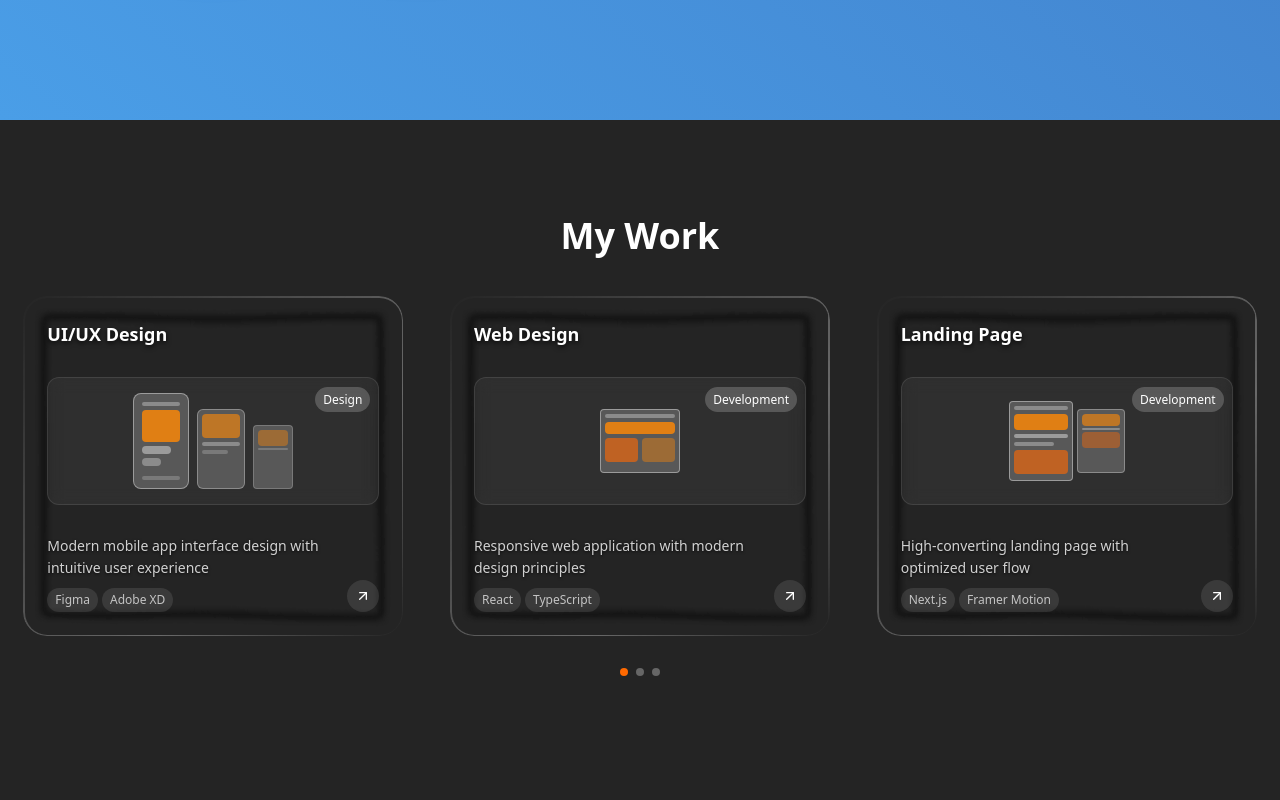
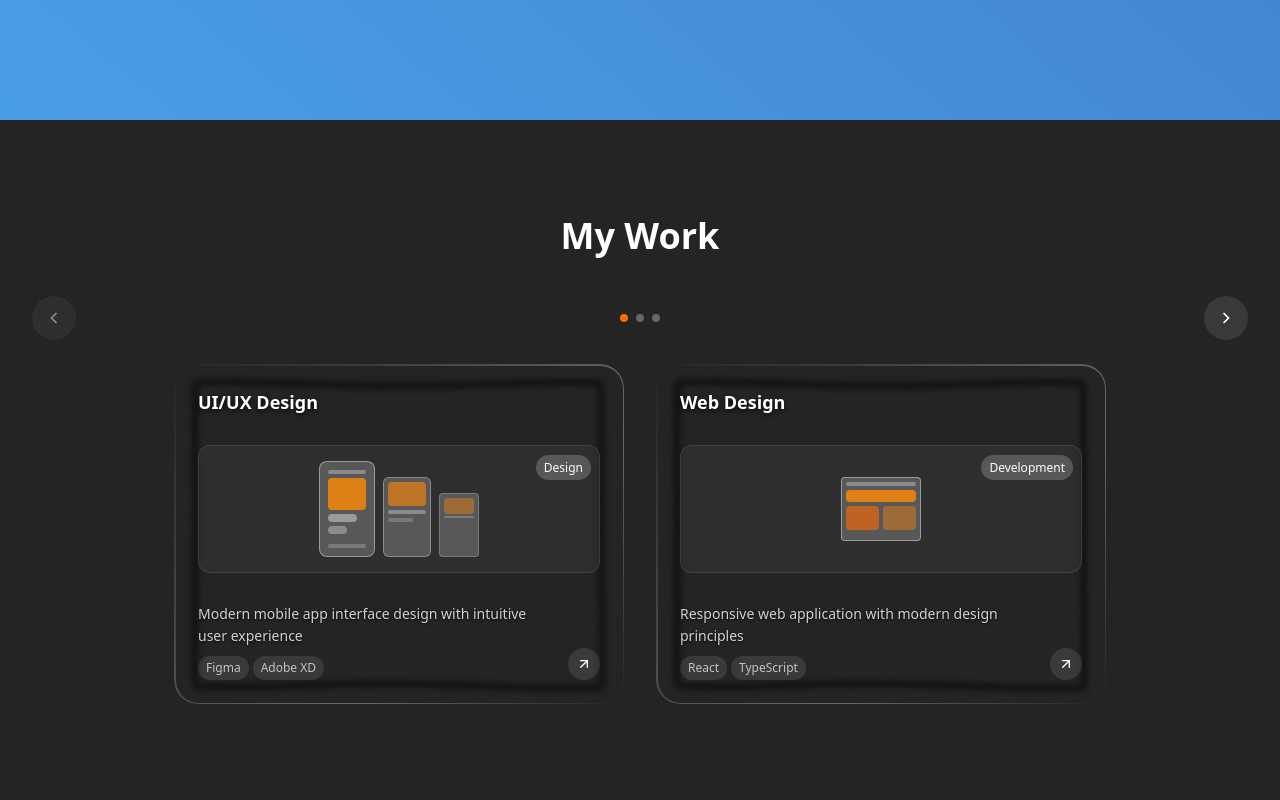
Before and after one commit to FallenUns/personal-website, a React (Vite) app: page / in a window 1280 px wide. Shown: the part 680-1480 px from the top of the page. Built offline with nearby package versions, Linux system fonts and the light colour scheme.

Commit message:
feat: Add responsive card layout and smooth scrolling functionality in ProjectsSection

```diff
--- a/src/components/CircularLoader.tsx
+++ b/src/components/CircularLoader.tsx
@@ -8,7 +8,9 @@ const CircularLoader: React.FC = () => {
   const radius = 50;
   const circumference = 2 * Math.PI * radius;
   // Calculate the stroke offset. As progress goes from 0 to 100, the offset goes from circumference to 0.
-  const strokeOffset = circumference - (progress / 100) * circumference;
+  // Ensure progress is always a valid number to prevent undefined values
+  const validProgress = Math.max(0, Math.min(100, progress || 0));
+  const strokeOffset = circumference - (validProgress / 100) * circumference;
 
   return (
     <motion.div
--- a/src/components/ProjectsSection.tsx
+++ b/src/components/ProjectsSection.tsx
@@ -1,4 +1,4 @@
-import React, { memo, useMemo } from 'react';
+import React, { memo, useMemo, useState, useRef, useEffect } from 'react';
 import { motion } from 'framer-motion';
 import LiquidGlass from './LiquidGlass';
 import { useComponentLoader } from '../contexts/LoadingContext'; // Import the hook
@@ -77,6 +77,41 @@ const DeviceMockup = memo(({ type, color }: { type: string; color: string }) =>
 
 DeviceMockup.displayName = 'DeviceMockup';
 
+// Hook for responsive card count
+const useResponsiveCards = () => {
+  const [visibleCards, setVisibleCards] = useState(2);
+  const [cardWidth, setCardWidth] = useState(500);
+
+  useEffect(() => {
+    const updateLayout = () => {
+      const screenWidth = window.innerWidth;
+
+      if (screenWidth < 768) { // Mobile
+        setVisibleCards(1);
+        setCardWidth(Math.min(340, screenWidth - 48)); // Full width minus padding
+      } else if (screenWidth < 1024) { // Tablet
+        setVisibleCards(1);
+        setCardWidth(Math.min(420, screenWidth - 64));
+      } else if (screenWidth < 1280) { // Small desktop
+        setVisibleCards(2);
+        setCardWidth(380);
+      } else if (screenWidth < 1536) { // Medium desktop
+        setVisibleCards(2);
+        setCardWidth(450);
+      } else { // Large desktop
+        setVisibleCards(2);
+        setCardWidth(500);
+      }
+    };
+
+    updateLayout();
+    window.addEventListener('resize', updateLayout);
+    return () => window.removeEventListener('resize', updateLayout);
+  }, []);
+
+  return { visibleCards, cardWidth };
+};
+
 // Memoize project data to prevent unnecessary re-creation
 const projects = [
   {
@@ -103,10 +138,29 @@ const projects = [
     technologies: ['Next.js', 'Framer Motion', 'CSS3'],
     category: 'Development'
   },
+  {
+    id: 4,
+    title: 'Mobile App',
+    description: 'Cross-platform mobile application with native performance',
+    mockupType: 'ui-ux',
+    technologies: ['React Native', 'Expo', 'Firebase'],
+    category: 'Mobile'
+  },
+  {
+    id: 5,
+    title: 'E-commerce',
+    description: 'Full-featured e-commerce platform with payment integration',
+    mockupType: 'web',
+    technologies: ['Next.js', 'Stripe', 'MongoDB'],
+    category: 'Development'
+  },
 ];
 
-const ProjectCard = memo(({ project, index }: { project: typeof projects[0]; index: number }) => {
-  const cardWidth = 380;
+const ProjectCard = memo(({ project, index, cardWidth }: {
+  project: typeof projects[0];
+  index: number;
+  cardWidth: number;
+}) => {
   const cardHeight = 340;
 
   // Optimize LiquidGlass props - disable expensive features during scroll
@@ -129,7 +183,7 @@ const ProjectCard = memo(({ project, index }: { project: typeof projects[0]; ind
     <motion.div
       initial={{ opacity: 0, y: 30 }}
       whileInView={{ opacity: 1, y: 0 }}
-      viewport={{ once: true, margin: "-10%" }}
+      viewport={{ once: true, margin: "0px 0px -10% 0px" }}
       transition={{
         duration: 0.5,
         ease: 'easeOut',
@@ -210,11 +264,52 @@ ProjectCard.displayName = 'ProjectCard';
 
 const ProjectsSection: React.FC = () => {
   useComponentLoader('ProjectsSection'); // Register component for loading
+  const [currentIndex, setCurrentIndex] = useState(0);
+  const scrollContainerRef = useRef<HTMLDivElement>(null);
+  const { visibleCards, cardWidth } = useResponsiveCards();
+
+  const totalCards = projects.length;
+  const maxIndex = Math.max(0, totalCards - visibleCards);
+
+  const scrollToIndex = (index: number) => {
+    const newIndex = Math.max(0, Math.min(maxIndex, index));
+    setCurrentIndex(newIndex);
+
+    if (scrollContainerRef.current) {
+      const gap = window.innerWidth < 640 ? 24 : 32; // Responsive gap
+      const cardWidthWithGap = cardWidth + gap;
+      const scrollPosition = newIndex * cardWidthWithGap;
+      scrollContainerRef.current.scrollTo({
+        left: scrollPosition,
+        behavior: 'smooth'
+      });
+    }
+  };
+
+  const handlePrevious = () => {
+    const step = visibleCards === 1 ? 1 : 1; // Move one card at a time for better UX
+    scrollToIndex(currentIndex - step);
+  };
+
+  const handleNext = () => {
+    const step = visibleCards === 1 ? 1 : 1; // Move one card at a time for better UX
+    scrollToIndex(currentIndex + step);
+  };
+
+  // Handle scroll events to update current index
+  const handleScroll = (e: React.UIEvent<HTMLDivElement>) => {
+    const container = e.currentTarget;
+    const gap = window.innerWidth < 640 ? 24 : 32; // Responsive gap
+    const cardWidthWithGap = cardWidth + gap;
+    const scrollLeft = container.scrollLeft;
+    const newIndex = Math.round(scrollLeft / cardWidthWithGap);
+    setCurrentIndex(Math.max(0, Math.min(maxIndex, newIndex)));
+  };
 
   return (
     <motion.section
       id="projects"
-      className="py-16 px-4 w-full pt-24"
+      className="py-16 px-4 sm:px-6 lg:px-8 w-full pt-24"
       initial={{ opacity: 0, y: 30 }}
       whileInView={{ opacity: 1, y: 0 }}
       viewport={{ once: true, margin: "-20%" }}
@@ -223,9 +318,9 @@ const ProjectsSection: React.FC = () => {
         ease: 'easeOut'
       }}
     >
-      <div className="max-w-7xl mx-auto w-full">
+      <div className="max-w-7xl mx-auto w-full flex flex-col items-center">
         <motion.h2
-          className="text-4xl font-bold text-center text-white mb-10"
+          className="text-3xl sm:text-4xl font-bold text-center text-white mb-8 sm:mb-10"
           initial={{ opacity: 0, y: 20 }}
           whileInView={{ opacity: 1, y: 0 }}
           viewport={{ once: true, margin: "-20%" }}
@@ -233,35 +328,73 @@ const ProjectsSection: React.FC = () => {
         >
           My Work
         </motion.h2>
+
+        {/* Navigation and Scrollable Container */}
+        <div className="relative w-full">
+          {/* Navigation Buttons */}
+          <div className="flex justify-between items-center mb-6 px-4 sm:px-0">
+            <button
+              onClick={handlePrevious}
+              disabled={currentIndex === 0}
+              className="p-2 sm:p-3 rounded-full bg-white/10 text-white hover:bg-white/20 disabled:opacity-50 disabled:cursor-not-allowed transition-all duration-300 backdrop-blur-sm"
+            >
+              <svg width="16" height="16" viewBox="0 0 24 24" fill="none" stroke="currentColor" strokeWidth="2" className="sm:w-5 sm:h-5">
+                <path d="M15 18L9 12L15 6" />
+              </svg>
+            </button>
+
+            <div className="flex space-x-2">
+              {Array.from({ length: Math.ceil(totalCards / (visibleCards === 1 ? 1 : visibleCards)) }).map((_, index) => {
+                const isActive = visibleCards === 1
+                  ? currentIndex === index
+                  : Math.floor(currentIndex / visibleCards) === index;
+
+                return (
+                  <button
+                    key={index}
+                    onClick={() => scrollToIndex(index * (visibleCards === 1 ? 1 : visibleCards))}
+                    className={`w-2 h-2 rounded-full transition-colors duration-300 ${
+                      isActive ? 'bg-orange-500' : 'bg-white/30'
+                    }`}
+                  />
+                );
+              })}
+            </div>
+
+            <button
+              onClick={handleNext}
+              disabled={currentIndex >= maxIndex}
+              className="p-2 sm:p-3 rounded-full bg-white/10 text-white hover:bg-white/20 disabled:opacity-50 disabled:cursor-not-allowed transition-all duration-300 backdrop-blur-sm"
+            >
+              <svg width="16" height="16" viewBox="0 0 24 24" fill="none" stroke="currentColor" strokeWidth="2" className="sm:w-5 sm:h-5">
+                <path d="M9 18L15 12L9 6" />
+              </svg>
+            </button>
+          </div>
+
+          {/* Scrollable Cards Container */}
           <motion.div
-          className="grid grid-cols-1 md:grid-cols-2 lg:grid-cols-3 gap-8 place-items-center mb-8"
-          initial={{ opacity: 0, y: 20 }}
-          whileInView={{ opacity: 1, y: 0 }}
+            ref={scrollContainerRef}
+            className="flex gap-6 sm:gap-8 overflow-x-auto scrollbar-hide horizontal-scroll snap-x snap-mandatory pb-4 mx-auto px-4 sm:px-0"
+            style={{
+              maxWidth: visibleCards === 1
+                ? `${cardWidth + 32}px` // Add padding for mobile
+                : `calc(${visibleCards} * ${cardWidth}px + ${(visibleCards - 1) * 32}px)`,
+              width: '100%'
+            }}
+            onScroll={handleScroll}
+            initial={{ opacity: 0, x: 20 }}
+            whileInView={{ opacity: 1, x: 0 }}
             viewport={{ once: true, margin: "-20%" }}
             transition={{ duration: 0.6, ease: 'easeOut', delay: 0.2 }}
           >
             {projects.map((project, index) => (
-            <ProjectCard key={project.id} project={project} index={index} />
+              <div key={project.id} className="flex-shrink-0 snap-start">
+                <ProjectCard project={project} index={index} cardWidth={cardWidth} />
+              </div>
             ))}
           </motion.div>
-
-        {/* Pagination dots */}
-        <motion.div
-          className="flex justify-center space-x-2"
-          initial={{ opacity: 0 }}
-          whileInView={{ opacity: 1 }}
-          viewport={{ once: true }}
-          transition={{ duration: 0.4, delay: 0.4 }}
-        >
-          {projects.map((_, index) => (
-            <div
-              key={index}
-              className={`w-2 h-2 rounded-full transition-colors duration-300 ${
-                index === 0 ? 'bg-orange-500' : 'bg-white/30'
-              }`}
-            />
-          ))}
-        </motion.div>
+        </div>
       </div>
     </motion.section>
   );
--- a/src/components/performance.css
+++ b/src/components/performance.css
@@ -43,6 +43,45 @@
   -moz-osx-font-smoothing: grayscale;
 }
 
+/* Hide scrollbars for horizontal scroll */
+.scrollbar-hide {
+  scrollbar-width: none; /* Firefox */
+  -ms-overflow-style: none; /* Internet Explorer 10+ */
+}
+
+.scrollbar-hide::-webkit-scrollbar {
+  display: none; /* WebKit */
+}
+
+/* Smooth horizontal scrolling */
+.horizontal-scroll {
+  scroll-behavior: smooth;
+  -webkit-overflow-scrolling: touch;
+  overscroll-behavior-x: contain;
+}
+
+/* Snap scrolling for better UX */
+.snap-x {
+  scroll-snap-type: x mandatory;
+}
+
+.snap-start {
+  scroll-snap-align: start;
+}
+
+.snap-center {
+  scroll-snap-align: center;
+}
+
+/* Better scrolling on touch devices */
+@media (pointer: coarse) {
+  .horizontal-scroll {
+    scroll-padding: 20px;
+    -webkit-overflow-scrolling: touch;
+    overscroll-behavior-x: contain;
+  }
+}
+
 /* Disable animations on slower devices */
 @media (prefers-reduced-motion: reduce) {
   .motion-element,
```
Lines whose indentation alone changed are shown as unchanged.
